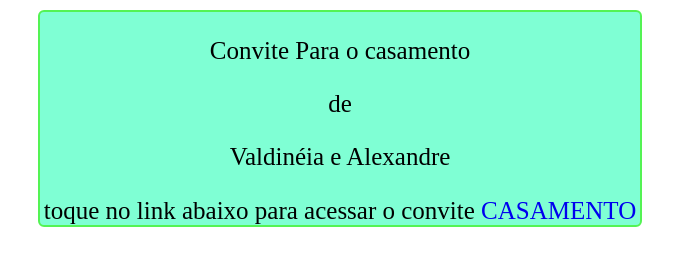
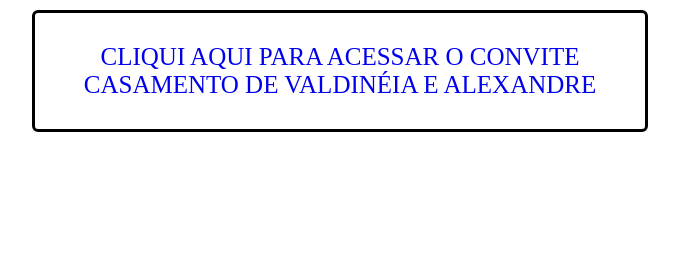
Before and after one commit to alexandre945/link_weddign, a plain HTML site: page index.html in a window 1280 px wide. Shown: the whole page, without its empty margins (300-979 px from the left). Drawn offline with Linux system fonts and the light colour scheme.

Commit message:
mudando texto e background

```diff
--- a/index.html
+++ b/index.html
@@ -8,15 +8,16 @@
 </head>
 <style>
     .container{
+        padding: 5px;
         margin: 10px;
         text-align: center;
-        background-color:aquamarine;
+        /* background-color:aquamarine; */
         width: 600px;
         font-size: 25px;
         margin-left: auto ;
         margin-right: auto ;
         border-radius: 6px;
-        border: 2px solid rgb(84, 243, 84);
+        border: 3px solid black;
     }
  a {
     text-decoration: none;
@@ -25,6 +26,7 @@
  }
  .flex {
   padding-top: 1px;
+
  }
 
  @media (max-width: 600px) {
@@ -40,13 +42,14 @@
 </style>
 <body>
     <div class="container">
-            <p>Convite Para o casamento</p>
+            <!-- <p>Convite Para o casamento</p>
             <p>de</p>
             <p>  Valdinéia e Alexandre </p>
         <div class="flex">
             <span>toque no link abaixo para acessar o convite</span>
             <a href="http://104.248.53.100" target="_blank">CASAMENTO</a>
-        </div>
+        </div> -->
+        <p><a href="http://104.248.53.100" target="_blank">CLIQUI AQUI PARA ACESSAR O CONVITE CASAMENTO DE VALDINÉIA E ALEXANDRE</a></p>
     </div>
 </body>
 </html>
```
